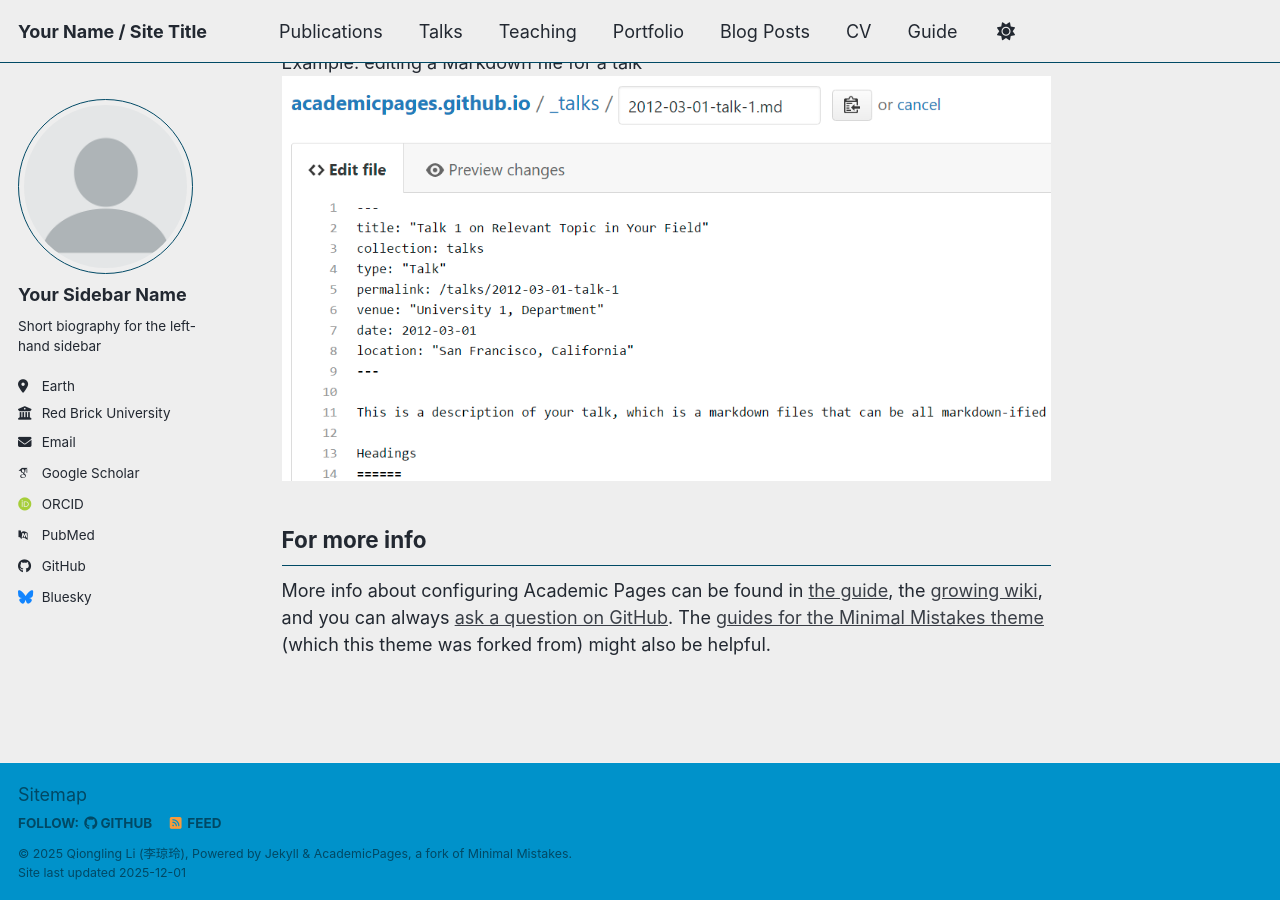
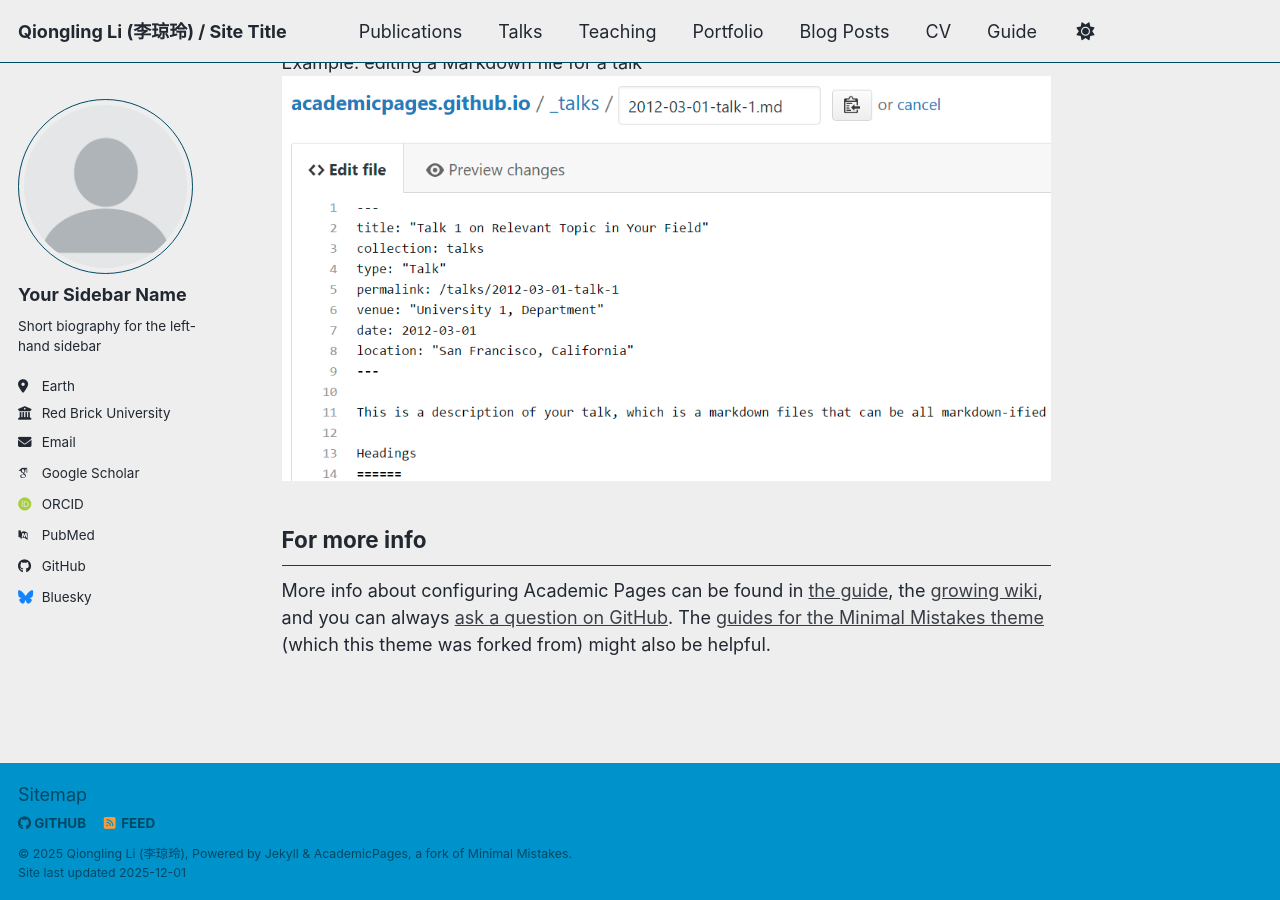
Before and after one commit to QionglingLi/QionglingLi.github.io, a Jekyll site: the page built from _pages/about.md, in a window 1280 px wide and 900 px high, scrolled down 2690 px. Built offline with Jekyll 4.4.1, drawn with Linux system fonts in a browser that asks for light colours; some web fonts are replaced; a script bundle is joined from its source files by our own code; library files that are not in the unit come from our copies.

Commit message:
Update _config.yml

```diff
--- a/_config.yml
+++ b/_config.yml
@@ -7,9 +7,9 @@
 # server process.
 
 # Basic Site Settings
-locale                   : "en-US"
+locale                   : "en-CHN"
 site_theme               : "air" # Currently available options are "default", "air"
-title                    : "Your Name / Site Title"
+title                    : "Qiongling Li (李琼玲) / Site Title"
 title_separator          : "-"
 name                     : &name "Qiongling Li (李琼玲)"
 description              : &description "Your Name's academic portfolio"   # Update this with a general description of your site, this is the default if not overridden by a page
```
